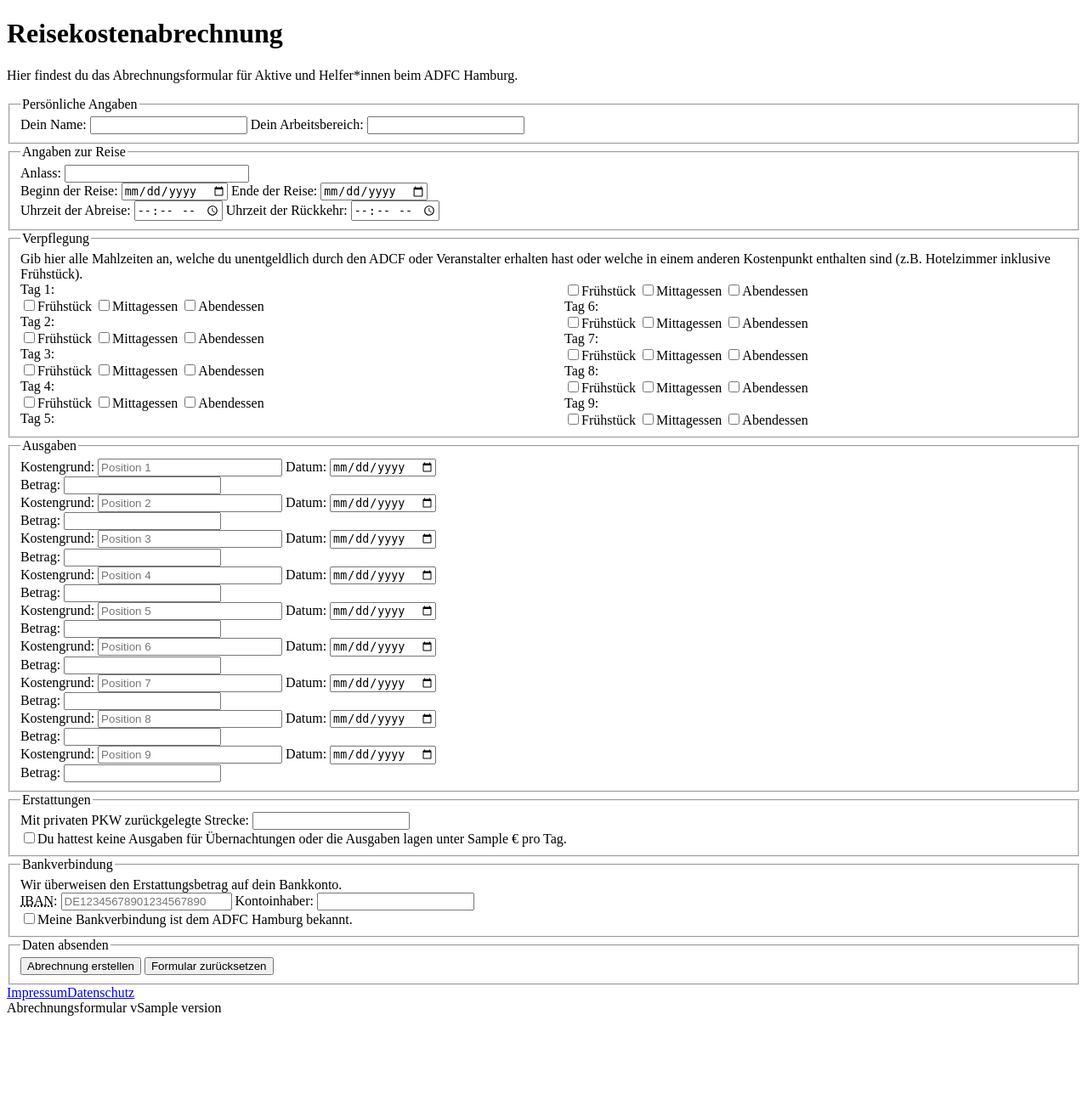
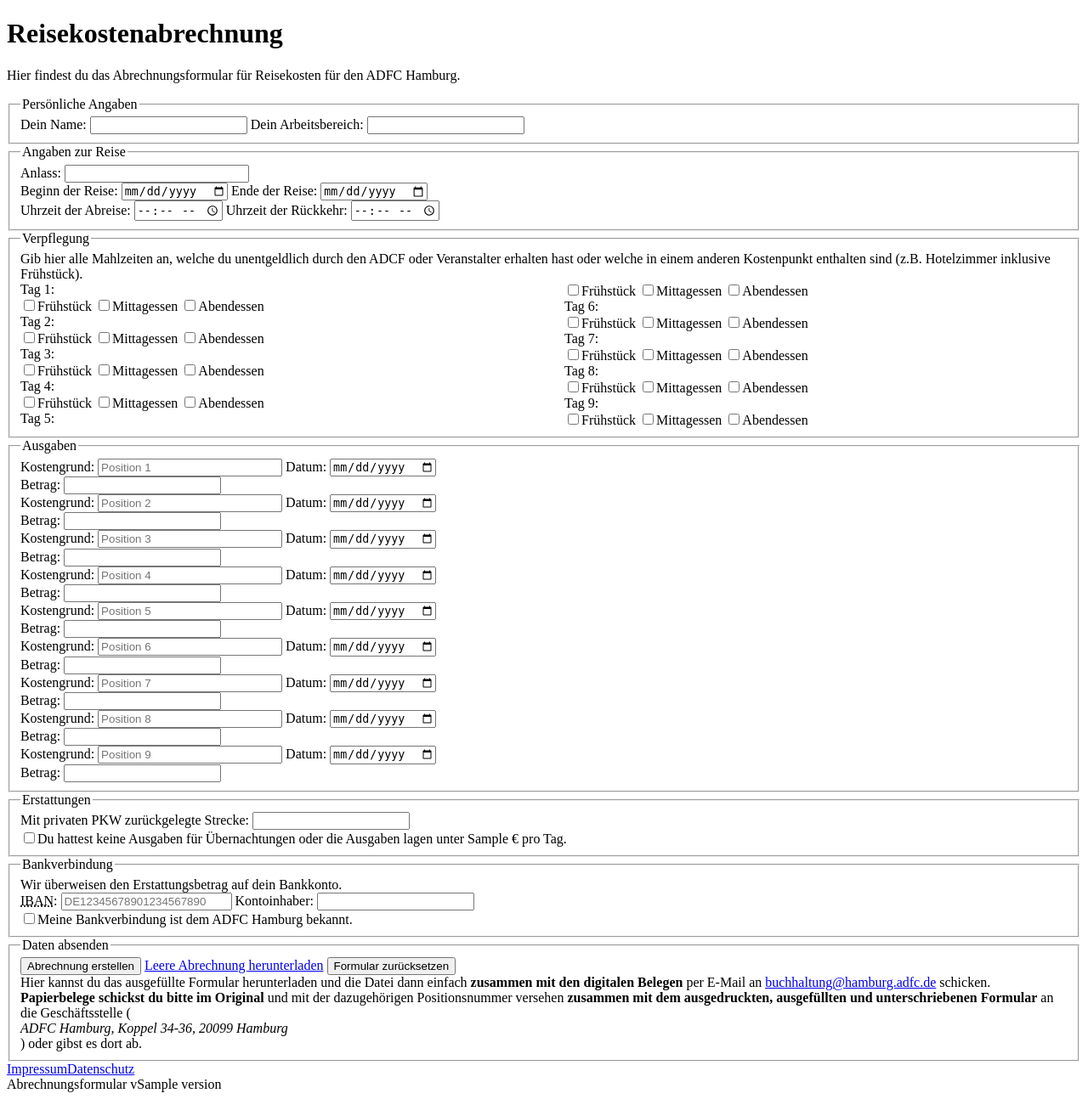
Before and after one commit to ADFC-Hamburg/abrechnungsformular, a Flask app: template templates/form_reise.html in a window 1280 px wide. Shown: the whole page at 85% size. Before the commit the page ends 1196 px from the top, so only its background shows below. Run offline with Flask 3, Linux system fonts and the light colour scheme; the template is opened without the code that fills it: most values are stand-ins (such as "Sample title", 1, 10 or a date in 2020); parts of the project's set-up code (start-up, migrations or seed data) failed here and were passed over.

Commit message:
Added text and blank template download

```diff
--- a/templates/form_reise.html
+++ b/templates/form_reise.html
@@ -20,7 +20,7 @@
 	<header>
 		<div>
 			<h1>Reise&shy;kosten&shy;abrechnung</h1>
-			<p>Hier findest du das Abrechnungs&shy;formular für Aktive und Helfer&ast;innen beim ADFC&nbsp;Hamburg.</p>
+			<p>Hier findest du das Abrechnungs&shy;formular für Reise&shy;kosten für den ADFC&nbsp;Hamburg.</p>
 		</div>
 	</header>
 	<form action="{{ url_for('pages.reise_pdf') }}" method="get" data-maxpositions="{{ abrechnung.POSITIONCOUNT }}" data-maxdates="{{ abrechnung.MAXDATES }}">
@@ -121,10 +121,10 @@
 			<legend>Daten absenden</legend>
 			<section>
 				<input type="submit" id="submit" value="Abrechnung erstellen">
-				<!--<a href="{{ url_for('pages.aktive_pdf') }}" class="button" download="Aktivenabrechnung.pdf">Leere Abrechnung herunterladen</a>-->
+				<a href="{{ url_for('pages.reise_pdf') }}" class="button" download="Reisekostenabrechnung.pdf">Leere Abrechnung herunterladen</a>
 				<input type="reset" id="reset" value="Formular zurücksetzen">
-				<!--<aside>Hier kannst du das ausgefüllte Formular herunter&shy;laden und die Datei dann einfach <b>zusammen mit den digitalen Belegen</b> per E-Mail an <a href="mailto:buchhaltung@hamburg.adfc.de">buchhaltung@hamburg.adfc.de</a> schicken.<br />
-				<b>Papierbelege schickst du bitte im Original</b> und mit der dazugehörigen Positionsnummer versehen <b>zusammen mit dem ausgedruckten, ausgefüllten und unterschriebenen Formular</b> an die Geschäftsstelle (<address>ADFC&nbsp;Hamburg, Koppel 34-36, 20099 Hamburg</address>) oder gibst es dort ab.</aside>-->
+				<aside>Hier kannst du das ausgefüllte Formular herunter&shy;laden und die Datei dann einfach <b>zusammen mit den digitalen Belegen</b> per E-Mail an <a href="mailto:buchhaltung@hamburg.adfc.de">buchhaltung@hamburg.adfc.de</a> schicken.<br />
+				<b>Papierbelege schickst du bitte im Original</b> und mit der dazugehörigen Positionsnummer versehen <b>zusammen mit dem ausgedruckten, ausgefüllten und unterschriebenen Formular</b> an die Geschäftsstelle (<address>ADFC&nbsp;Hamburg, Koppel 34-36, 20099 Hamburg</address>) oder gibst es dort ab.</aside>
 			</section>
 		</fieldset>
 
```
